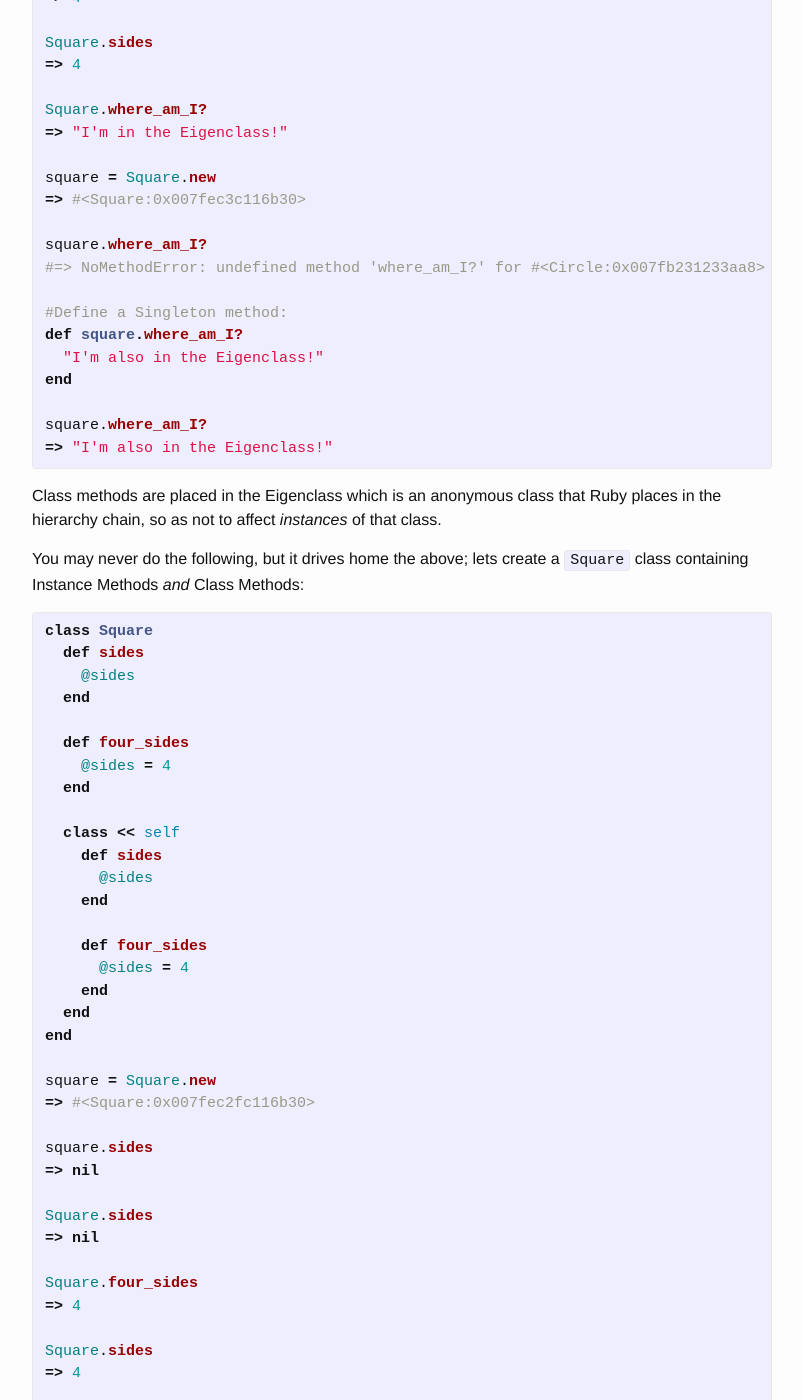
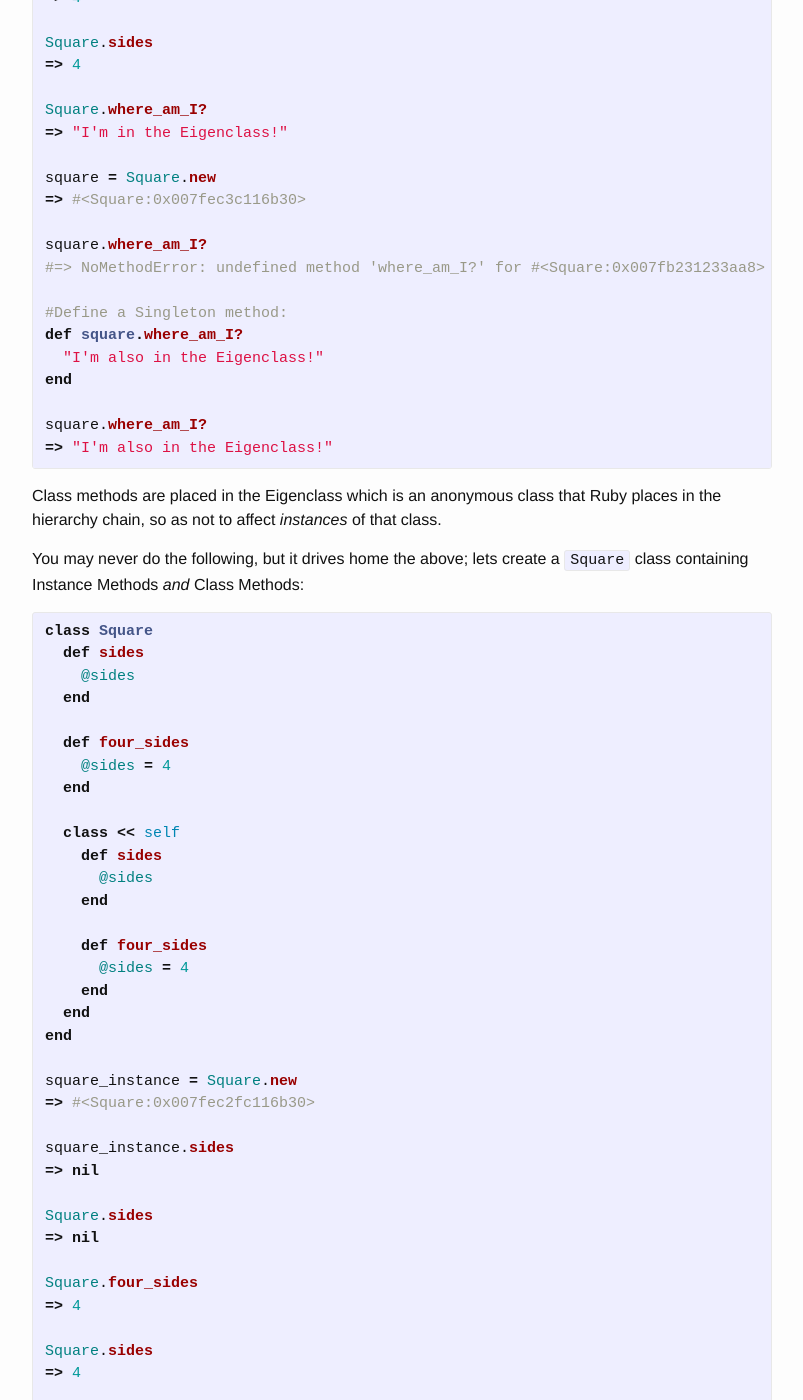
Before and after one commit to Yorkshireman/yorkshireman.github.io, a Jekyll site: the page built from _posts/2016-05-13-eigenclass.md, in a window 1280 px wide and 1400 px high, scrolled down 2848 px. Shown: the whole window, without its empty margins (238-1041 px from the left). Built offline with Jekyll 4.4.1, drawn with Linux system fonts in a browser that asks for light colours; some of the changed text lies outside the part shown.

Commit message:
Update 2016-05-13-eigenclass.md

```diff
--- a/_posts/2016-05-13-eigenclass.md
+++ b/_posts/2016-05-13-eigenclass.md
@@ -141,7 +141,7 @@ square = Square.new
 => #<Square:0x007fec3c116b30>
 
 square.where_am_I?
-#=> NoMethodError: undefined method 'where_am_I?' for #<Circle:0x007fb231233aa8>
+#=> NoMethodError: undefined method 'where_am_I?' for #<Square:0x007fb231233aa8>
 
 #Define a Singleton method:
 def square.where_am_I?
@@ -178,10 +178,10 @@ class Square
   end
 end
 
-square = Square.new
+square_instance = Square.new
 => #<Square:0x007fec2fc116b30>
 
-square.sides
+square_instance.sides
 => nil
 
 Square.sides
@@ -193,17 +193,17 @@ Square.four_sides
 Square.sides
 => 4
 
-square.sides
+square_instance.sides
 => nil
 
-square.four_sides
+square_instance.four_sides
 => 4
 
-square.sides
+square_instance.sides
 => 4
 {% endhighlight %}
 
-`square` is an instance of `Square`, whereas `Square` is an instance of `Class`; the `Eigenclass` holds `Square`'s class methods its variable `@sides`. Well, that's the way I think about it anyway! (Need to dig into this and understand it a bit more).
+`square_instance` is an instance of `Square`, whereas `Square` is an instance of `Class`; the `Eigenclass` holds `Square`'s class methods its variable `@sides`. Well, that's the way I think about it anyway! (Need to dig into this and understand it a bit more).
 
 If we reload this code and do it the other way round, the same sort of thing occurs:
 {% highlight ruby %}
```
